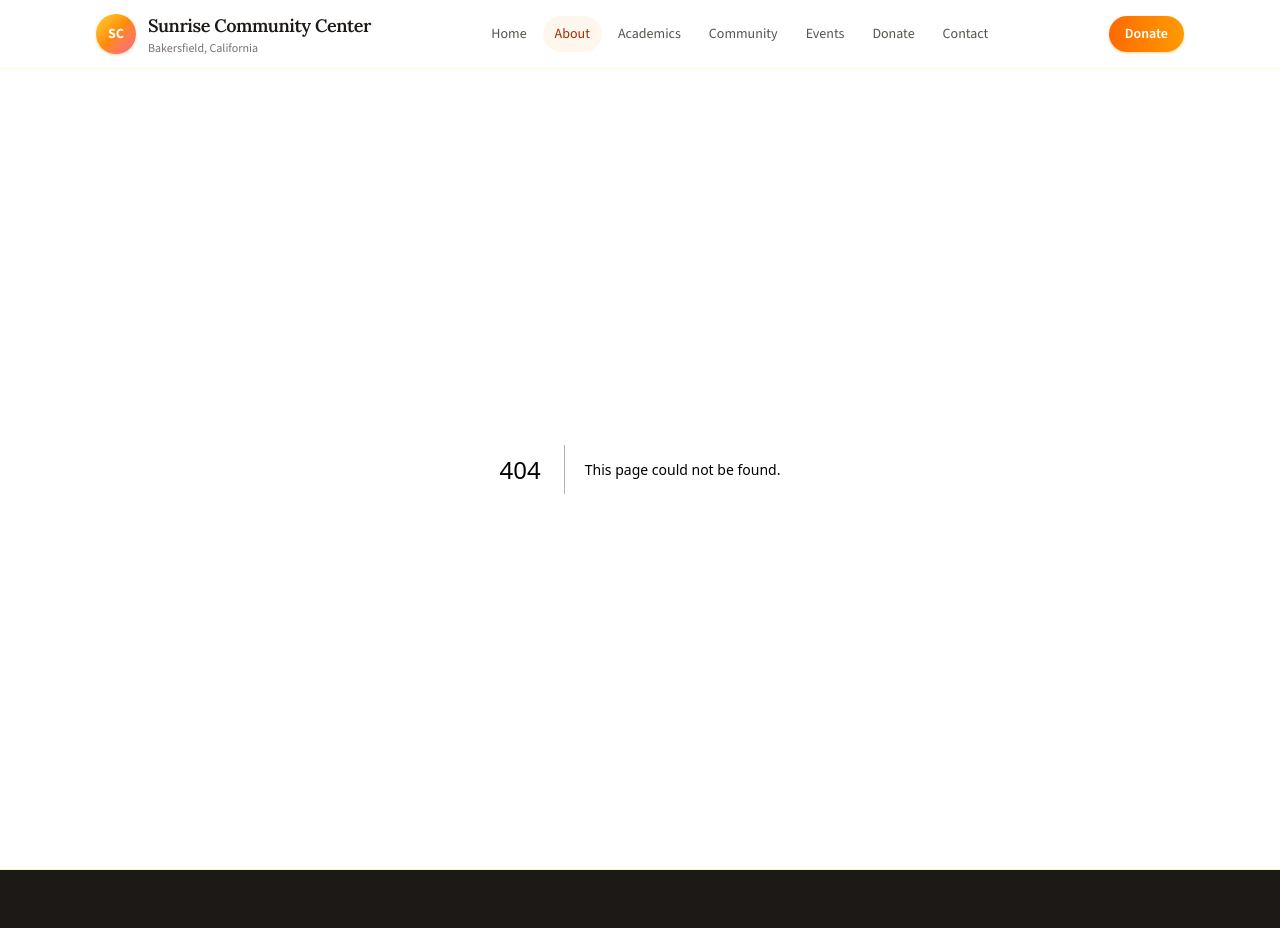
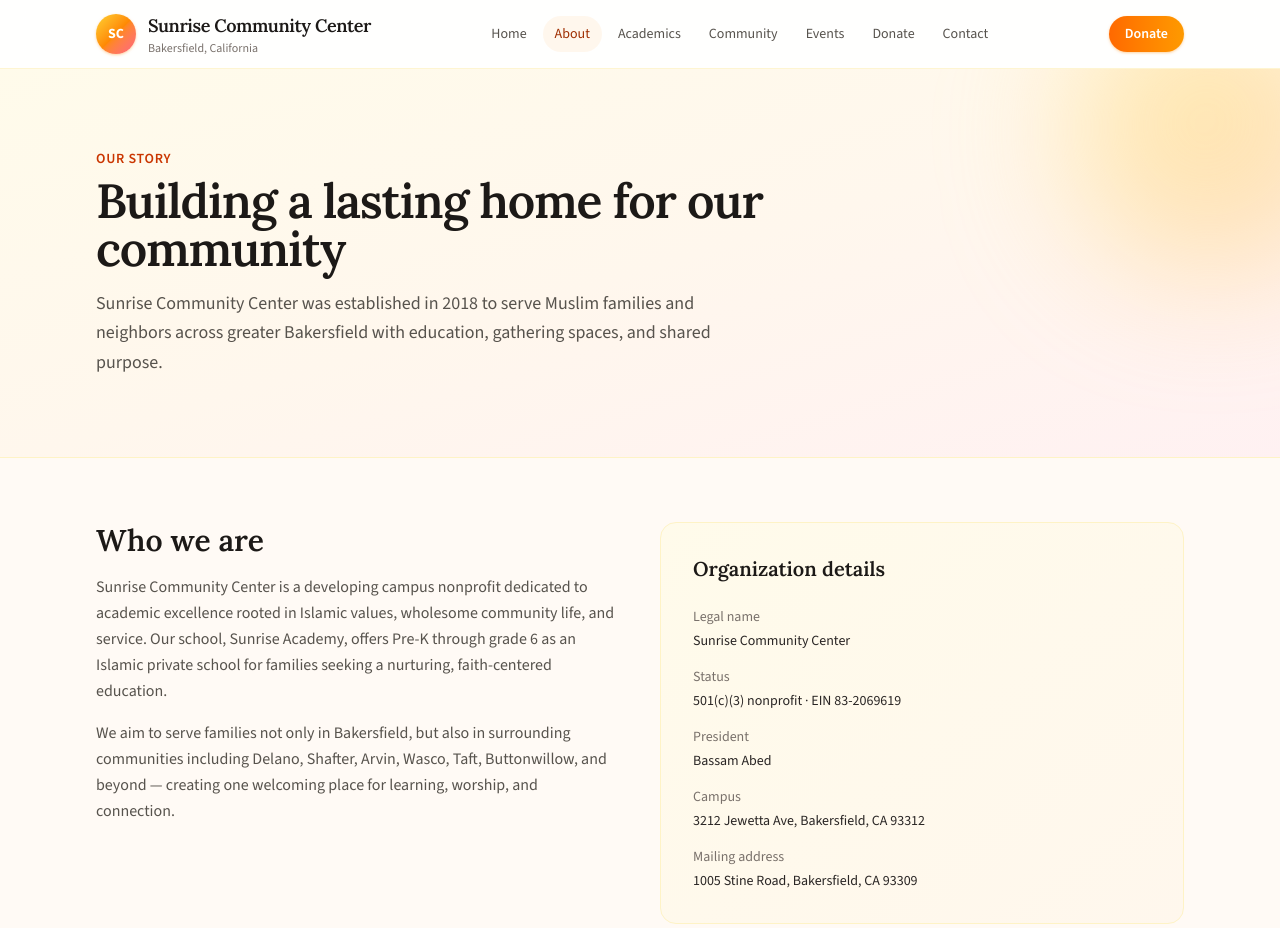
Before and after one commit to Aabed222/sunrise-community-center, a Next.js app: page /about in a window 1280 px wide. Before the commit this address had no page. Shown: the top 928 px of the page. Built offline with nearby package versions, Linux system fonts and the light colour scheme.

Commit message:
Add About, Academics, and Community pages

```diff
--- /dev/null
+++ b/src/app/about/page.tsx
@@ -0,0 +1,73 @@
+import type { Metadata } from "next";
+import PageHero from "@/components/PageHero";
+import Section from "@/components/Section";
+import { formatAddress, site } from "@/lib/site";
+
+export const metadata: Metadata = {
+  title: "About",
+  description: `Learn about ${site.name}, a 501(c)(3) nonprofit in Bakersfield led by ${site.president}, home to ${site.school}.`,
+};
+
+export default function AboutPage() {
+  return (
+    <>
+      <PageHero
+        eyebrow="Our story"
+        title="Building a lasting home for our community"
+        description={`${site.name} was established in ${site.yearEstablished} to serve Muslim families and neighbors across greater Bakersfield with education, gathering spaces, and shared purpose.`}
+      />
+      <Section>
+        <div className="grid gap-10 lg:grid-cols-2">
+          <div>
+            <h2 className="font-serif text-3xl font-semibold text-stone-900">Who we are</h2>
+            <p className="mt-4 leading-relaxed text-stone-600">
+              {site.name} is a developing campus nonprofit dedicated to academic excellence rooted in
+              Islamic values, wholesome community life, and service. Our school, {site.school}, offers
+              Pre-K through grade 6 as an Islamic private school for families seeking a nurturing,
+              faith-centered education.
+            </p>
+            <p className="mt-4 leading-relaxed text-stone-600">
+              We aim to serve families not only in Bakersfield, but also in surrounding communities
+              including Delano, Shafter, Arvin, Wasco, Taft, Buttonwillow, and beyond — creating one
+              welcoming place for learning, worship, and connection.
+            </p>
+          </div>
+          <div className="rounded-2xl border border-amber-100 bg-gradient-to-br from-amber-50 to-orange-50 p-8">
+            <h3 className="font-serif text-xl font-semibold text-stone-900">Organization details</h3>
+            <dl className="mt-6 space-y-4 text-sm">
+              <div>
+                <dt className="font-medium text-stone-500">Legal name</dt>
+                <dd className="mt-1 text-stone-800">{site.name}</dd>
+              </div>
+              <div>
+                <dt className="font-medium text-stone-500">Status</dt>
+                <dd className="mt-1 text-stone-800">501(c)(3) nonprofit · EIN {site.ein}</dd>
+              </div>
+              <div>
+                <dt className="font-medium text-stone-500">President</dt>
+                <dd className="mt-1 text-stone-800">{site.president}</dd>
+              </div>
+              <div>
+                <dt className="font-medium text-stone-500">Campus</dt>
+                <dd className="mt-1 text-stone-800">{formatAddress(site.campus)}</dd>
+              </div>
+              <div>
+                <dt className="font-medium text-stone-500">Mailing address</dt>
+                <dd className="mt-1 text-stone-800">{formatAddress(site.mailing)}</dd>
+              </div>
+            </dl>
+          </div>
+        </div>
+      </Section>
+      <Section className="pt-0">
+        <blockquote className="rounded-2xl border border-orange-100 bg-white p-8 shadow-sm sm:p-10">
+          <p className="font-serif text-xl leading-relaxed text-stone-800 sm:text-2xl">
+            “The goal of Sunrise Community Center is to establish a full-time Islamic School, a
+            Musollah, and a Community Center all under one roof.”
+          </p>
+          <footer className="mt-4 text-sm font-semibold text-orange-800">— {site.president}, President</footer>
+        </blockquote>
+      </Section>
+    </>
+  );
+}
--- /dev/null
+++ b/src/app/academics/page.tsx
@@ -0,0 +1,89 @@
+import type { Metadata } from "next";
+import Link from "next/link";
+import PageHero from "@/components/PageHero";
+import Section from "@/components/Section";
+import { site } from "@/lib/site";
+
+export const metadata: Metadata = {
+  title: "Academics",
+  description: `${site.school} is an Islamic private school in Bakersfield offering Pre-K, kindergarten, and grades 1–6.`,
+};
+
+const grades = [
+  { name: "Pre-K", detail: "Early childhood foundation with play, language, and Islamic manners." },
+  { name: "Kindergarten", detail: "Literacy, numeracy, and social-emotional growth in a caring classroom." },
+  { name: "Grades 1–6", detail: "Core academics with Islamic studies, character education, and community values." },
+];
+
+const subjects = [
+  "Mathematics",
+  "Science",
+  "Language arts",
+  "Social studies",
+  "Islamic studies & Qur’anic values",
+  "Character & community",
+];
+
+export default function AcademicsPage() {
+  return (
+    <>
+      <PageHero
+        eyebrow={site.school}
+        title="Islamic private education, Pre-K through grade 6"
+        description={`${site.school} is committed to an accredited-minded education that meets California standards while nurturing faith, character, and a love of learning.`}
+      />
+      <Section>
+        <div className="grid gap-6 md:grid-cols-3">
+          {grades.map((g) => (
+            <article key={g.name} className="rounded-2xl border border-amber-100 bg-white p-6 shadow-sm">
+              <h2 className="font-serif text-xl font-semibold text-stone-900">{g.name}</h2>
+              <p className="mt-3 text-sm leading-relaxed text-stone-600">{g.detail}</p>
+            </article>
+          ))}
+        </div>
+      </Section>
+      <Section className="pt-0">
+        <div className="grid gap-10 lg:grid-cols-2 lg:items-start">
+          <div>
+            <h2 className="font-serif text-3xl font-semibold text-stone-900">What students learn</h2>
+            <p className="mt-4 leading-relaxed text-stone-600">
+              We promote Islamic values based on the Qur’an alongside a strong academic core. Families
+              can expect a supportive environment where every child is encouraged to grow intellectually,
+              spiritually, and socially.
+            </p>
+            <p className="mt-4 leading-relaxed text-stone-600">
+              Our approach emphasizes high expectations with compassion — so students leave prepared for
+              the next stage of schooling and for life in their communities.
+            </p>
+            <Link
+              href="/contact"
+              className="mt-6 inline-flex rounded-full bg-orange-600 px-5 py-2.5 text-sm font-semibold text-white hover:bg-orange-700"
+            >
+              Ask about enrollment
+            </Link>
+          </div>
+          <ul className="grid gap-3 sm:grid-cols-2">
+            {subjects.map((s) => (
+              <li
+                key={s}
+                className="rounded-xl border border-orange-100 bg-gradient-to-br from-amber-50 to-white px-4 py-3 text-sm font-medium text-stone-800"
+              >
+                {s}
+              </li>
+            ))}
+          </ul>
+        </div>
+      </Section>
+      <Section className="pt-0">
+        <div className="rounded-2xl bg-stone-900 px-8 py-10 text-center sm:px-12">
+          <p className="font-serif text-2xl text-white sm:text-3xl">Our children are the future</p>
+          <p className="mx-auto mt-3 max-w-2xl text-stone-300">
+            We work to provide learning materials, assessment, and support so families of every income
+            level can pursue a high-quality, values-centered education for their children.
+          </p>
+          <p className="mt-6 text-sm text-amber-200">School phone: {site.phones.school}</p>
+        </div>
+      </Section>
+    </>
+  );
+}
--- /dev/null
+++ b/src/app/community/page.tsx
@@ -0,0 +1,62 @@
+import type { Metadata } from "next";
+import PageHero from "@/components/PageHero";
+import Section from "@/components/Section";
+import { site } from "@/lib/site";
+
+export const metadata: Metadata = {
+  title: "Community",
+  description: `Discover community spaces and campus plans at ${site.name} in Bakersfield.`,
+};
+
+const spaces = [
+  {
+    title: "Indoor recreation",
+    body: "Plans for a multi-use gymnasium with indoor sports, fitness space, and year-round activities for youth and families.",
+  },
+  {
+    title: "Outdoor fields & garden",
+    body: "Outdoor soccer and open space for play, gatherings, and a community garden that connects neighbors to the land.",
+  },
+  {
+    title: "Shared gathering",
+    body: "Cafeteria and multipurpose areas designed for meals, meetings, celebrations, and programs that strengthen community bonds.",
+  },
+  {
+    title: "Worship & reflection",
+    body: "A campus vision that includes a musollah — a place for prayer and spiritual grounding alongside school and recreation.",
+  },
+];
+
+export default function CommunityPage() {
+  return (
+    <>
+      <PageHero
+        eyebrow="Campus life"
+        title="A community space for every season"
+        description="We are creating an inviting campus where families can learn, play, pray, and grow together — serving Bakersfield and neighboring towns."
+      />
+      <Section>
+        <div className="grid gap-6 sm:grid-cols-2">
+          {spaces.map((s) => (
+            <article key={s.title} className="rounded-2xl border border-amber-100 bg-white p-6 shadow-sm">
+              <h2 className="font-serif text-xl font-semibold text-stone-900">{s.title}</h2>
+              <p className="mt-3 text-sm leading-relaxed text-stone-600">{s.body}</p>
+            </article>
+          ))}
+        </div>
+      </Section>
+      <Section className="pt-0">
+        <div className="rounded-2xl border border-orange-100 bg-gradient-to-br from-orange-50 to-amber-50 p-8 sm:p-10">
+          <h2 className="font-serif text-2xl font-semibold text-stone-900 sm:text-3xl">
+            Serving greater Bakersfield
+          </h2>
+          <p className="mt-4 max-w-3xl leading-relaxed text-stone-600">
+            {site.name} welcomes families from across Kern County. Whether you are looking for a school
+            community, volunteer opportunities, or a place to gather, we invite you to be part of what
+            we are building on Jewetta Avenue.
+          </p>
+        </div>
+      </Section>
+    </>
+  );
+}
```
